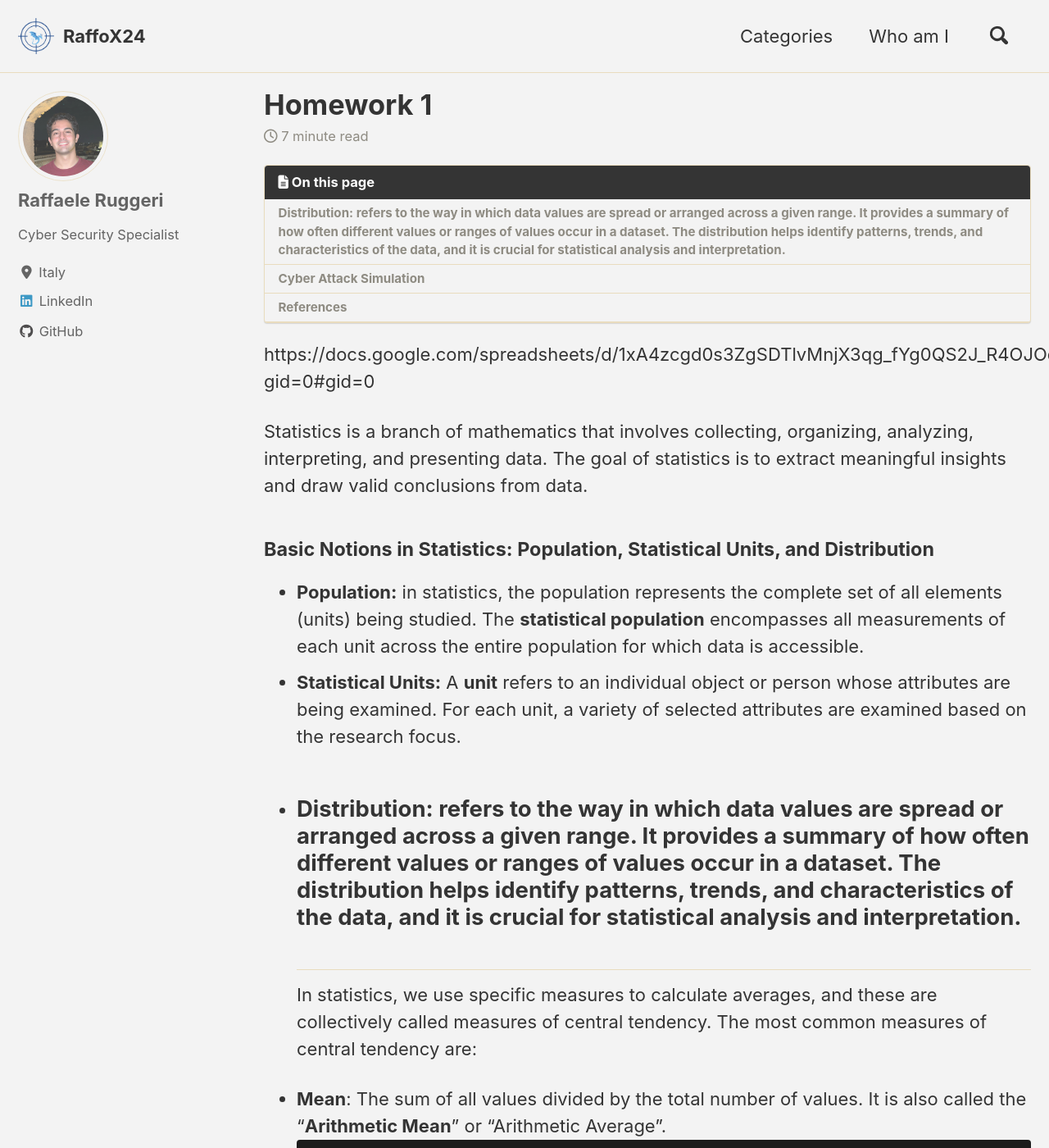
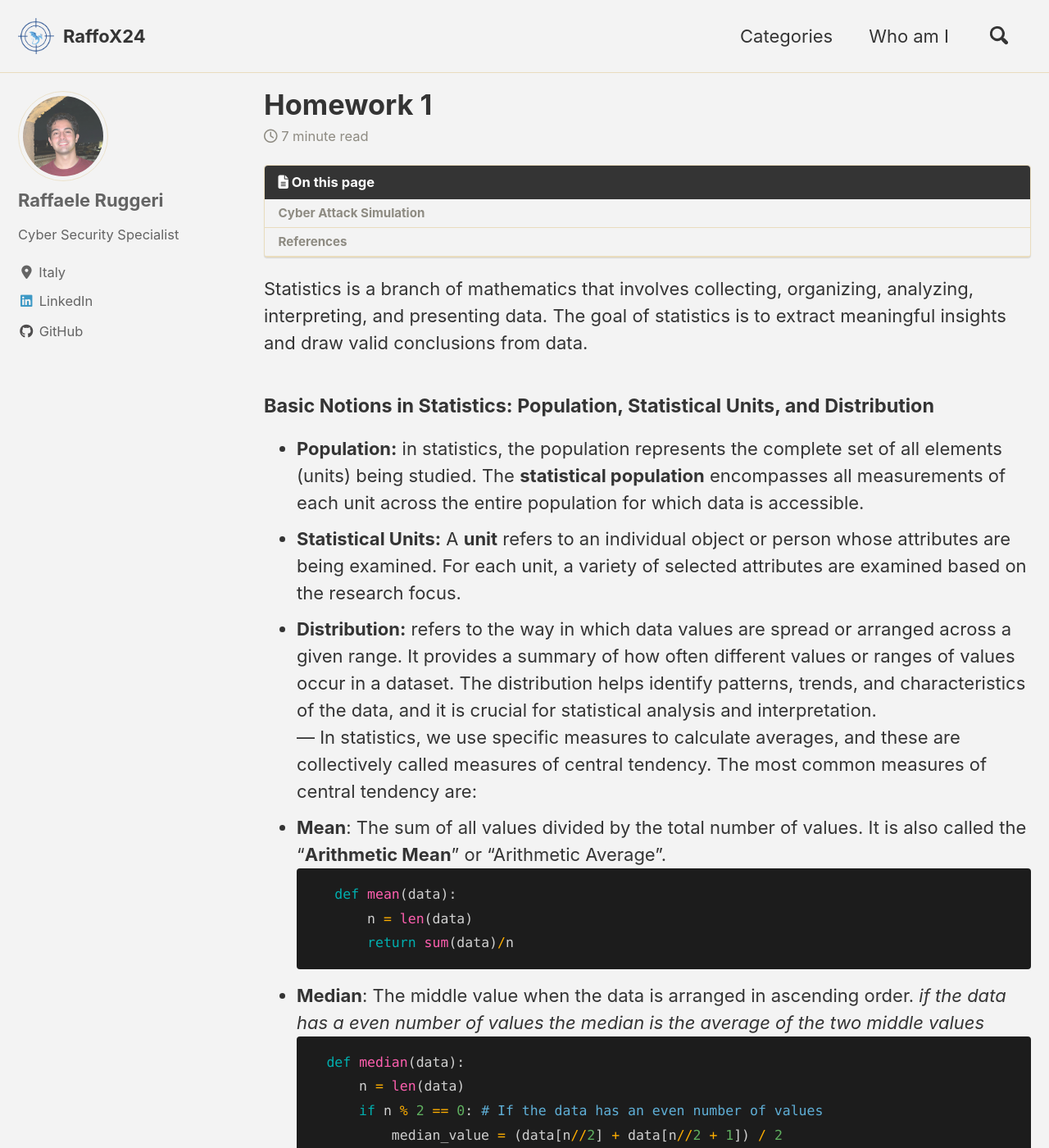
Before and after one commit to Raffo24/raffo24.github.io, a Jekyll site: the page built from _posts/statistics/2022-08-26-hw1.md, in a window 1280 px wide and 1400 px high. Shown: the whole window at 82% size. Built offline with Jekyll 4.4.1, drawn with Linux system fonts in a browser that asks for light colours; cached includes are drawn as plain includes; nearby versions of some CDN libraries; formulas are drawn with MathJax 3.

Commit message:
Update 2022-08-26-hw1.md

````diff
--- a/_posts/statistics/2022-08-26-hw1.md
+++ b/_posts/statistics/2022-08-26-hw1.md
@@ -10,8 +10,6 @@
 toc: true
 ---
 
-https://docs.google.com/spreadsheets/d/1xA4zcgd0s3ZgSDTlvMnjX3qg_fYg0QS2J_R4OJOqynI/edit?gid=0#gid=0
-
 Statistics is a branch of mathematics that involves collecting, organizing, analyzing, interpreting, and presenting data.
 The goal of statistics is to extract meaningful insights and draw valid conclusions from data.
 #### Basic Notions in Statistics: Population, Statistical Units, and Distribution
@@ -19,6 +17,7 @@
 - **Population:** in statistics, the population represents the complete set of all elements (units) being studied. The **statistical population** encompasses all measurements of each unit across the entire population for which data is accessible.
 - **Statistical Units:** A **unit** refers to an individual object or person whose attributes are being examined. For each unit, a variety of selected attributes are examined based on the research focus.
 - **Distribution:** refers to the way in which data values are spread or arranged across a given range. It provides a summary of how often different values or ranges of values occur in a dataset. The distribution helps identify patterns, trends, and characteristics of the data, and it is crucial for statistical analysis and interpretation.
+<br>
 ---
 In statistics, we use specific measures to calculate averages, and these are collectively called measures of central tendency. The most common measures of central tendency are:
 - **Mean**: The sum of all values divided by the total number of values. It is also called the "**Arithmetic Mean**" or "Arithmetic Average".
@@ -51,10 +50,9 @@
 				mode = val
 		return mode
 ```
-**Geometric Mean**: The geometric mean is calculated by taking the product of all values together and then taking the n-th root of that product, where n is the number of values.
-$$
-\left( \prod_{i=1}^{n} x_{i} \right)^{\frac{1} {n}}=\root n \of{x_{1} x_{2} \cdots x_{n}}
-$$
+**Geometric Mean**: The geometric mean is calculated by taking the product of all values together and then taking the n-th root of that product, where n is the number of values. <br>
+$$ \left( \prod_{i=1}^{n} x_{i} \right)^{\frac{1} {n}}=\root n \of{x_{1} x_{2} \cdots x_{n}} $$
+<br>
 ```python
 def geometricMean(ls):
 	n = len(ls)
@@ -63,8 +61,9 @@
         product*=val
     return product**(1/n)
 ```
-- **Harmonic Mean**: The harmonic mean is calculated by taking the total number of values in the set and dividing that by the sum of the reciprocals of each value in the set
+- **Harmonic Mean**: The harmonic mean is calculated by taking the total number of values in the set and dividing that by the sum of the reciprocals of each value in the set <br>
  $$ \frac{n} {\sum_{i=1}^{n} {\frac{1} {x_{i}}}} $$
+ <br>
 ```python
 def harmonicMean(ls):
 	somma = 0
@@ -72,6 +71,8 @@
 	    somma += 1/val
 	return len(test_list)/somma
 ```
+<br>
+---
 #### Floating Point Representation: Errors and Numerical Stability
 
 For statisticians, recognizing errors in computation is vital for ensuring the accuracy and reliability of their analyses.
@@ -79,11 +80,15 @@
 Floating-point representation inherently involves approximating real numbers, which leads to unavoidable inaccuracies. These errors arise from the limitation of using a finite number of bits to represent an infinite range of real numbers.
 
 The concept of **significant figures**, or more accurately, **relative error**, is key to understanding the behavior of floating-point arithmetic. Relative error is defined as:
+<br>
 $$ relativeError = \frac{approximateValue - trueValue}{trueValue} $$
+<br>
 **This measure quantifies the inaccuracy in the representation of a number.** <br>
 *In floating-point arithmetic, due to limited precision, small errors can accumulate and potentially grow as more operations are performed*. <br>
 Floating-point arithmetic can encounter specific problems:
-- **Rounding Errors**: Rounding errors arise from the limited precision in representing real numbers with finite bits, preventing exact representation of certain values like 0.1 in binary format. The decimal number **0.1** cannot be represented exactly in binary because its binary equivalent results in an infinite repeating fraction. $$0.1_{10} = 0.0001\overline{1001}_2$$Due to the limited number of bits used in floating-point representation, this repeating pattern cannot be stored precisely.
+- **Rounding Errors**: Rounding errors arise from the limited precision in representing real numbers with finite bits, preventing exact representation of certain values like 0.1 in binary format. The decimal number **0.1** cannot be represented exactly in binary because its binary equivalent results in an infinite repeating fraction.
+<br> $$0.1_{10} = 0.0001\overline{1001}_2$$ <br>
+Due to the limited number of bits used in floating-point representation, this repeating pattern cannot be stored precisely.
 - **Propagation of Errors**: In iterative algorithms, minor errors can accumulate significantly, affecting accuracy. Conducting stability analysis is crucial to understand how errors propagate and assess an algorithm's reliability in handling small input variations.
 - **Subtraction of nearly equal values**: Subtraction of nearly equal values can greatly amplify the relative error. This phenomenon is known as **catastrophic cancellation**. Consider the subtraction of two nearly equal numbers, such as $$x  = 99999993.0 - 99999991.0$$if both numbers are rounded in the floating point representation, `x` may end up being `0` or a value very close to `0`, resulting in a significant loss of precision in the final result.
 - **Overflow & Underflow**: Floating-point formats have limitations on exponent ranges, causing overflow (when results exceed maximum values) and underflow (when results approach zero). Special values like "Inf" or "NaN" are used to represent overflow, while unnormalized representations may indicate the magnitude of underflow.
````
